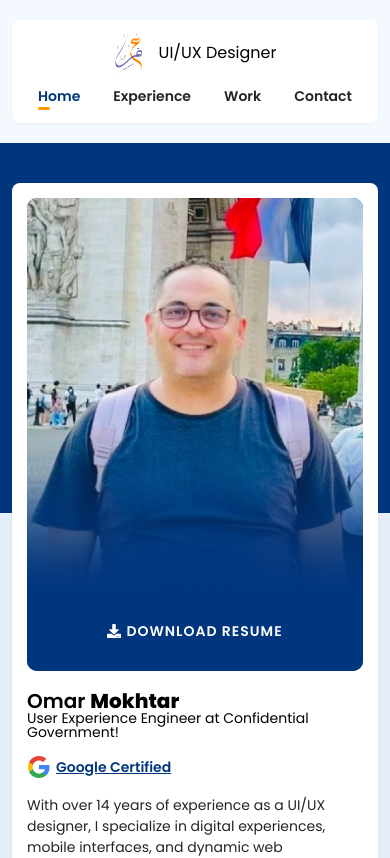
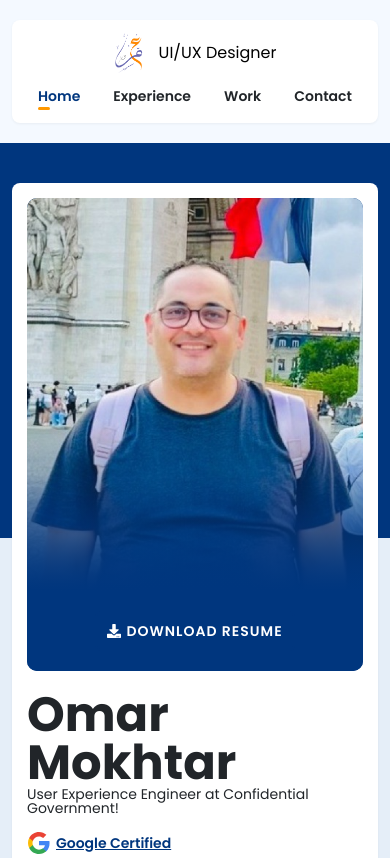
Before and after one commit to omarmok/my-react-webSite, a Next.js app: page / in a window 390 px wide. Shown: the top 858 px of the page. Built offline with nearby package versions, Linux system fonts and the light colour scheme; no server answers.

Commit message:
font-size: clamp(3rem, 20vw, 2rem);

```diff
--- a/pages/index.js
+++ b/pages/index.js
@@ -69,7 +69,7 @@ export default function Home() {
               <div className='h-100 d-flex flex-column justify-content-center'>
                 <div className="title">
                   <div className="myname d-flex align-items-center">
-                    Omar <span className="cusomspan">Mokhtar</span>
+                    Omar Mokhtar
                   </div>
                   <span className="mb-3">User Experience Engineer at Confidential Government!</span>
                   <a
--- a/styles/globals.scss
+++ b/styles/globals.scss
@@ -129,9 +129,9 @@ main {
   box-shadow: 0 1px 3px rgba(0,0,0,.05);
   border-radius: 8px;
   .title{
-    font-weight: 600;
+    font-weight: 700;
     letter-spacing: 0;
-    font-size: 30px;
+    font-size: clamp(3rem, 20vw, 2rem);
     line-height: 1;
     .myname {
       .cusomspan {
@@ -139,9 +139,9 @@ main {
         position: relative;
         overflow: hidden;
         z-index: 2;
-        font-weight: 600;
+        font-weight: 700;
         letter-spacing: 0;
-        font-size: 30px;
+        // font-size: clamp(2rem, 20vw, 3.6rem);
         line-height: 1;
         // color: #fff;
         padding-left: 5px;
@@ -573,14 +573,6 @@ p {
   .index__details {
     width: 100%;
     .title {
-      font-size: 20px !important;
-      color: #000;
-
-      .cusomspan {
-        font-size: 20px !important;
-        color: #000 !important;
-        font-weight: 800 !important;
-      }
       .cusomspan:after {
         display: none;
       }
```
